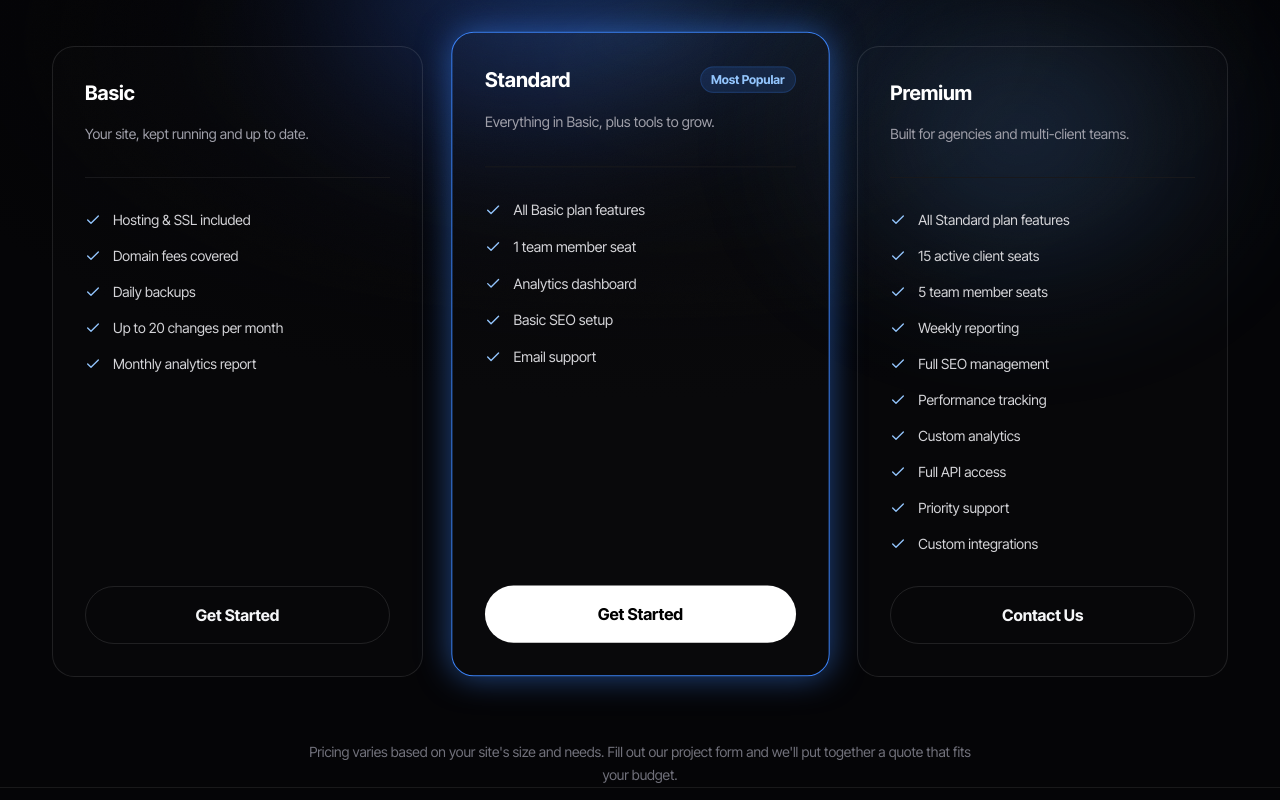
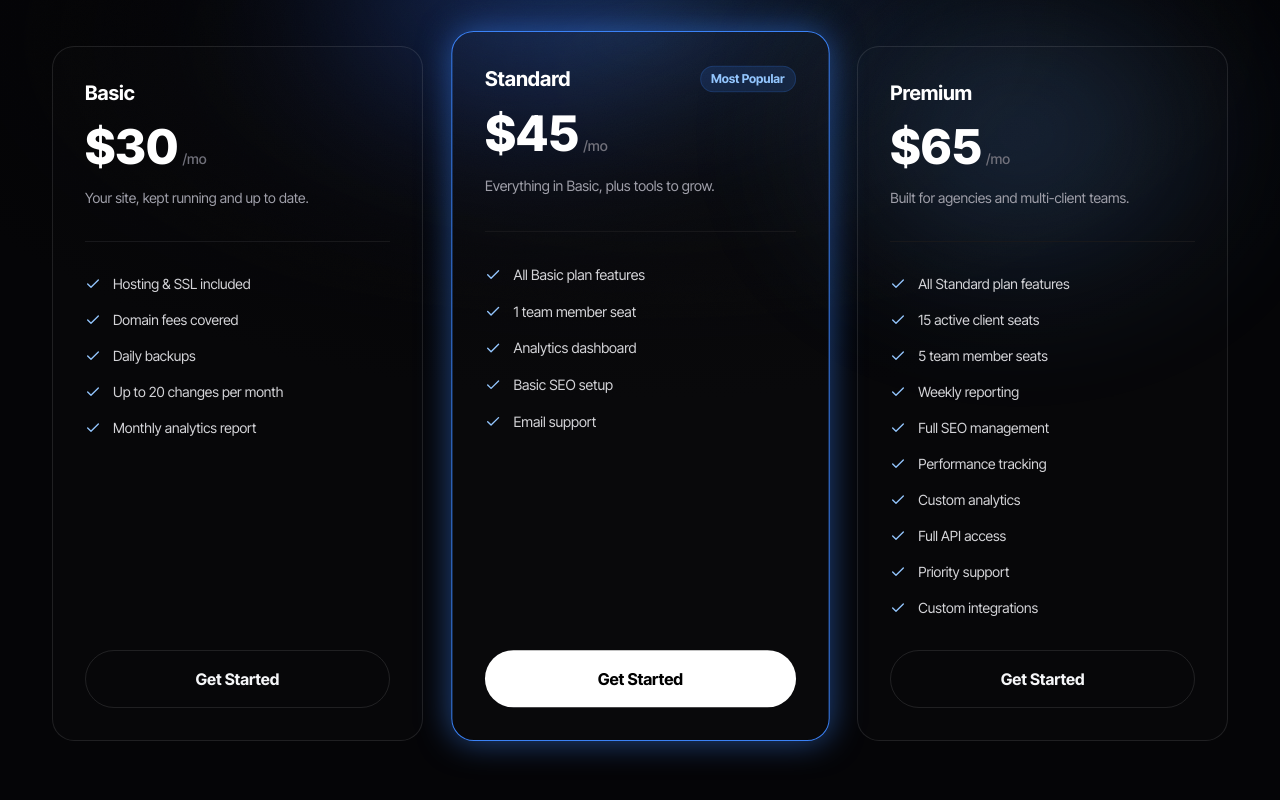
Before and after one commit to grahamster2/pro-bio, a Next.js app: page /plans in a window 1280 px wide. Shown: the part 200-1000 px from the top of the page. Built offline with nearby package versions, Linux system fonts and the light colour scheme.

Commit message:
Add pricing to subscription plans: Basic \/mo, Standard \/mo, Premium \/mo

```diff
--- a/src/app/plans/page.tsx
+++ b/src/app/plans/page.tsx
@@ -12,6 +12,8 @@ export const metadata: Metadata = {
 const PLANS = [
   {
     name: 'Basic',
+    price: '$30',
+    period: '/mo',
     tagline: 'Your site, kept running and up to date.',
     features: [
       'Hosting & SSL included',
@@ -25,6 +27,8 @@ const PLANS = [
   },
   {
     name: 'Standard',
+    price: '$45',
+    period: '/mo',
     tagline: 'Everything in Basic, plus tools to grow.',
     features: [
       'All Basic plan features',
@@ -38,6 +42,8 @@ const PLANS = [
   },
   {
     name: 'Premium',
+    price: '$65',
+    period: '/mo',
     tagline: 'Built for agencies and multi-client teams.',
     features: [
       'All Standard plan features',
@@ -51,7 +57,7 @@ const PLANS = [
       'Priority support',
       'Custom integrations',
     ],
-    cta: 'Contact Us',
+    cta: 'Get Started',
     popular: false,
   },
 ];
@@ -99,6 +105,10 @@ export default function PlansPage() {
                     </span>
                   )}
                 </div>
+                <div className="flex items-baseline gap-1 mb-4">
+                  <span className="text-4xl md:text-5xl font-extrabold text-white">{plan.price}</span>
+                  <span className="text-sm font-medium text-zinc-500">{plan.period}</span>
+                </div>
                 <p className="text-sm text-zinc-400 leading-relaxed mb-8">{plan.tagline}</p>
                 <div className="h-px bg-zinc-900 mb-8" />
                 <ul className="space-y-4 mb-8">
@@ -128,11 +138,11 @@ export default function PlansPage() {
         {/* Pricing note */}
         <div className="max-w-2xl mx-auto text-center relative z-10">
           <p className="text-zinc-500 text-sm leading-relaxed">
-            Pricing varies based on your site&apos;s size and needs. Fill out our{' '}
+            All plans require a one-time site build. Fill out our{' '}
             <Link href="/start" className="text-[var(--blue-300)] hover:underline">
               project form
             </Link>{' '}
-            and we&apos;ll put together a quote that fits your budget.
+            and we&apos;ll get you a build quote before anything starts.
           </p>
         </div>
       </main>
```
